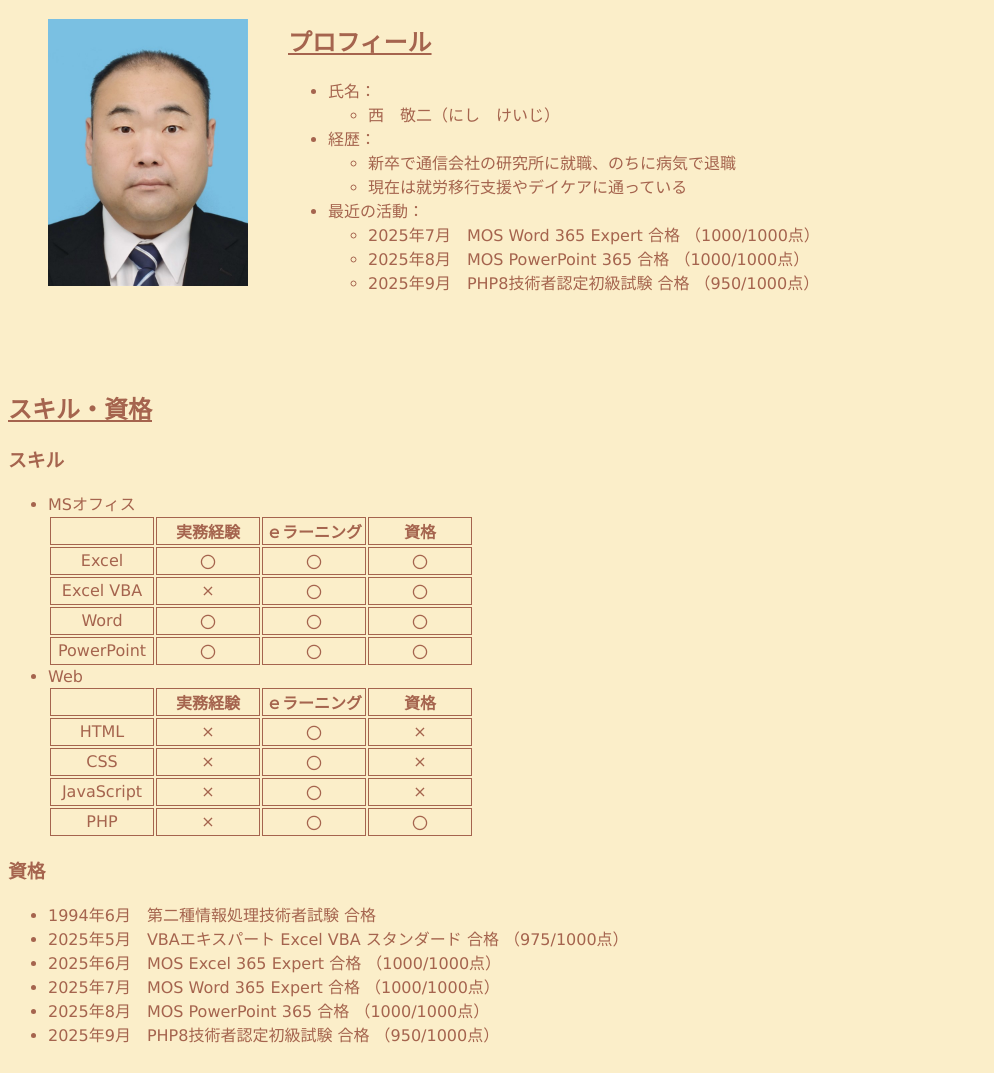
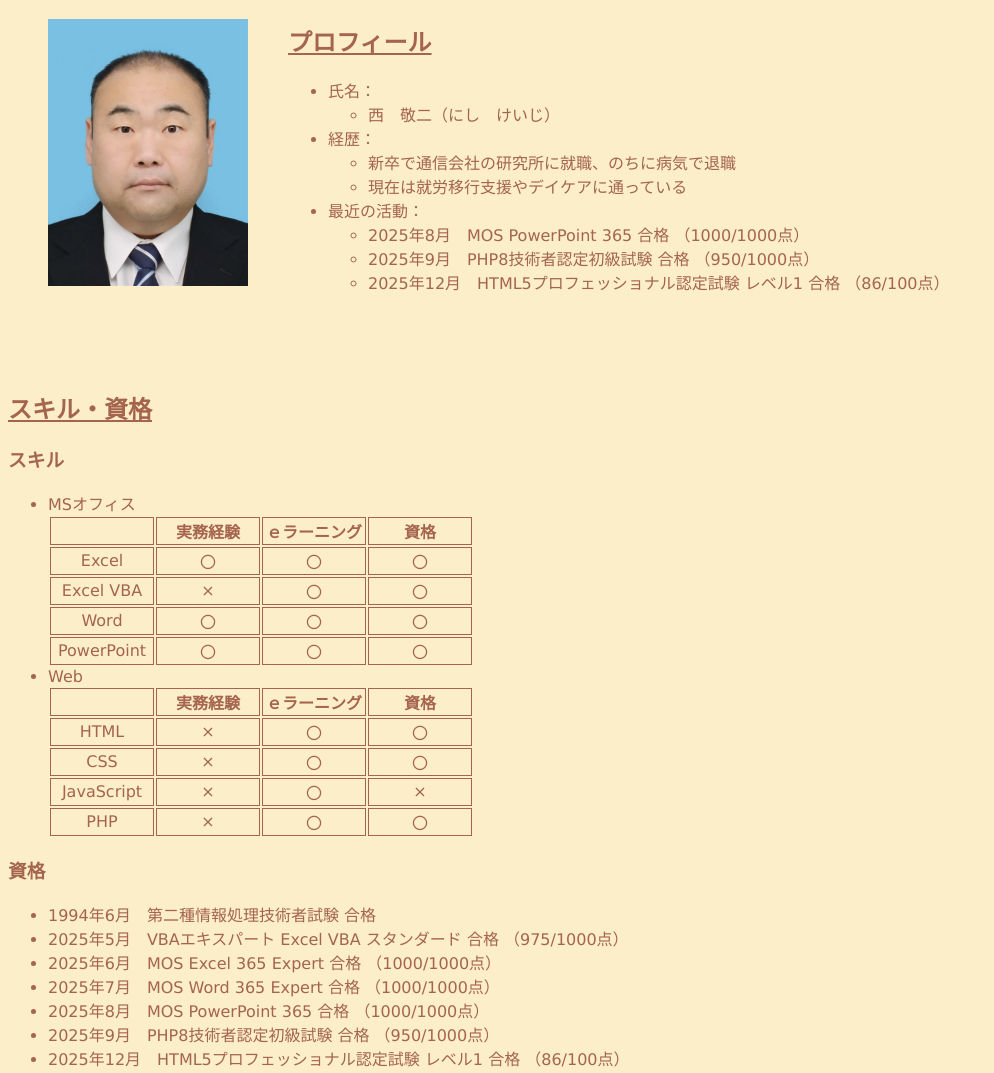
Before and after one commit to KeijiNISHI/portfolio, a plain HTML site: page index.html in a window 1280 px wide. Shown: the part 332-1405 px from the top of the page, without its empty margins (0-994 px from the left). Drawn offline with Linux system fonts and the light colour scheme.

Commit message:
update qualification

```diff
--- a/index.html
+++ b/index.html
@@ -49,9 +49,9 @@
           </li>
           <li>最近の活動：
             <ul>
-              <li>2025年7月　MOS Word 365 Expert 合格 （1000/1000点）</li>
               <li>2025年8月　MOS PowerPoint 365 合格 （1000/1000点）</li>
               <li>2025年9月　PHP8技術者認定初級試験 合格 （950/1000点）</li>
+              <li>2025年12月　HTML5プロフェッショナル認定試験 レベル1 合格 （86/100点）</li>
             </ul>
           </li>
         </ul>
@@ -87,10 +87,10 @@
             <th></th><th>実務経験</th><th>ｅラーニング</th><th>資格</th>
           </tr>
           <tr>
-            <td>HTML</td><td>×</td><td>〇</td><td>×</td>
+            <td>HTML</td><td>×</td><td>〇</td><td>〇</td>
           </tr>
           <tr>
-            <td>CSS</td><td>×</td><td>〇</td><td>×</td>
+            <td>CSS</td><td>×</td><td>〇</td><td>〇</td>
           </tr>
           <tr>
             <td>JavaScript</td><td>×</td><td>〇</td><td>×</td>
@@ -109,6 +109,7 @@
       <li>2025年7月　MOS Word 365 Expert 合格 （1000/1000点）</li>
       <li>2025年8月　MOS PowerPoint 365 合格 （1000/1000点）</li>
       <li>2025年9月　PHP8技術者認定初級試験 合格 （950/1000点）</li>
+      <li>2025年12月　HTML5プロフェッショナル認定試験 レベル1 合格 （86/100点）</li>
     </ul>
   </div>
 
```
